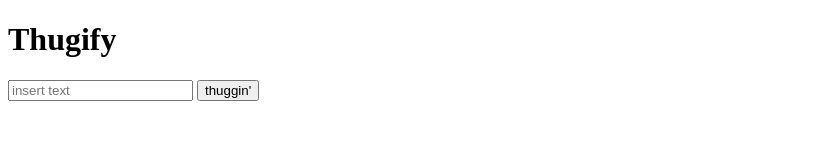
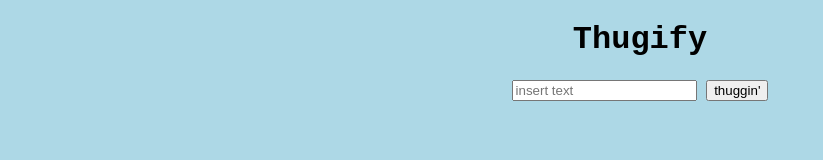
Before and after one commit to rachelbari/rachelbari.github.io, a plain HTML site: page thugify/index.html in a window 1280 px wide. Shown: the whole page, without its empty margins (0-823 px from the left). Drawn offline with nearby package versions, Linux system fonts and the light colour scheme.

Commit message:
CSS changes 1

```diff
--- a/thugify/index.html
+++ b/thugify/index.html
@@ -1,7 +1,7 @@
 <!DOCTYPE html>
 <html>
     <head>
-        <link href="main.css" rel="stylesheet">
+        <link href="style.css" rel="stylesheet">
     </head>
 
     <body>
--- a/thugify/style.css
+++ b/thugify/style.css
@@ -0,0 +1,9 @@
+body{
+    text-align: center;
+    font-family: 'Rockwell Extra Bold', 'Rockwell Bold', monospace;
+    background-color: lightblue;
+}
+
+img {
+    width: 500px;
+}
```
